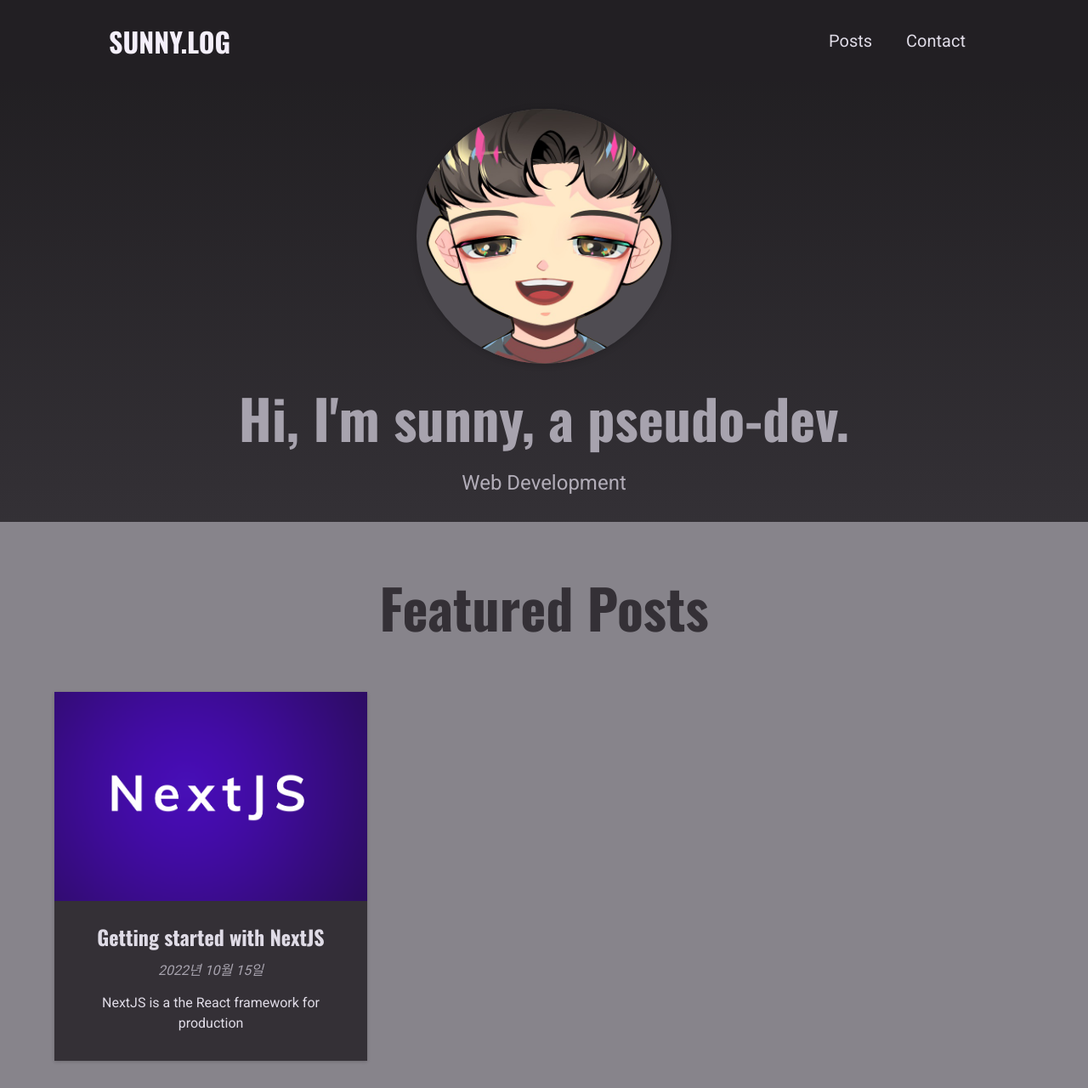
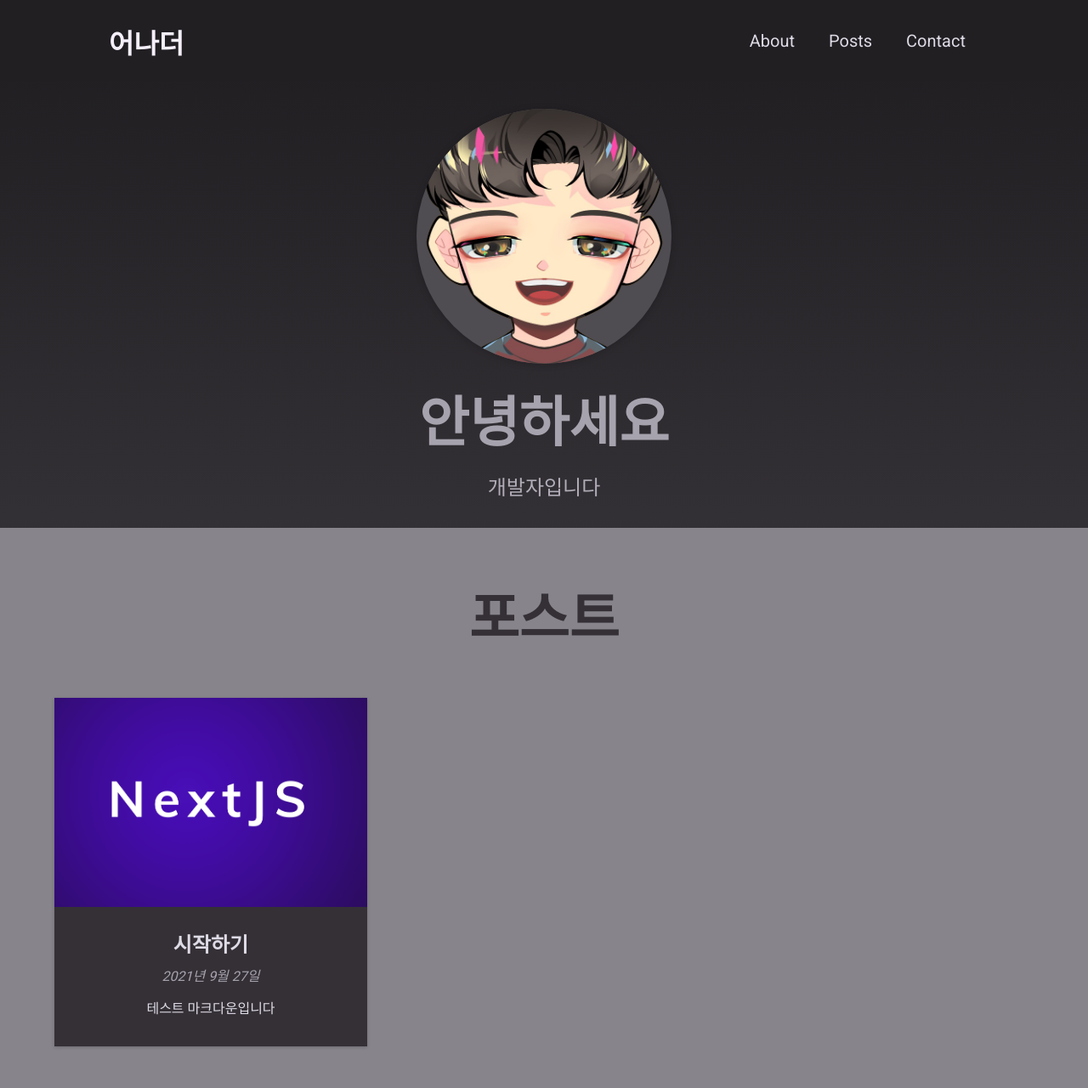
Before and after one commit to mynamesunpower/sunnylog, a Next.js app: page / in a window 1280 px wide. Shown: the whole page at 85% size. Built offline with nearby package versions, Linux system fonts and the light colour scheme.

Commit message:
modifying .md

```diff
--- a/components/layout/logo.tsx
+++ b/components/layout/logo.tsx
@@ -1,7 +1,7 @@
 import React from "react";
 import classes from "./logo.module.css";
 const Logo: React.FC = () => {
-  return <div className={classes.logo}>Sunny.log</div>;
+  return <div className={classes.logo}>어나더</div>;
 };
 
 export default Logo;
--- a/components/layout/main-navigation.tsx
+++ b/components/layout/main-navigation.tsx
@@ -14,6 +14,9 @@ const MainNavigation: React.FC = () => {
       <nav>
         <ul>
           <li>
+            <Link href="/about">About</Link>
+          </li>
+          <li>
             <Link href="/posts">Posts</Link>
           </li>
           <li>
--- a/components/mainpage/featured-posts.tsx
+++ b/components/mainpage/featured-posts.tsx
@@ -9,7 +9,7 @@ interface IFeaturedPosts {
 const FeaturedPosts: React.FC<IFeaturedPosts> = ({ posts }) => {
   return (
     <section className={classes.latest}>
-      <h2>Featured Posts</h2>
+      <h2>포스트</h2>
       <PostsGrid posts={posts} />
     </section>
   );
--- a/components/mainpage/hero.tsx
+++ b/components/mainpage/hero.tsx
@@ -12,8 +12,8 @@ const Hero = () => {
           height={300}
         />
       </div>
-      <h1>Hi, I'm sunny, a pseudo-dev.</h1>
-      <p>Web Development</p>
+      <h1>안녕하세요</h1>
+      <p>개발자입니다</p>
     </section>
   );
 };
--- a/content/posts/getting-started-with-nextjs.md
+++ b/content/posts/getting-started-with-nextjs.md
@@ -1,16 +1,14 @@
 ---
-title: 'Getting started with NextJS'
-date: '2022-10-15'
+title: '시작하기'
+date: '2021-9-27'
 author: 'Sunny Kim'
 image: getting-started-nextjs.png
-excerpt: "NextJS is a the React framework for production"
+excerpt: "테스트 마크다운입니다"
 isFeatured: true
 ---
-# This is a title.
+# 제목
 
-This is some regular text with a [link](https://google.com)
+테스트 텍스트와 [링크](https://google.com)
 
-# File-based Routing
-![Test](nextjs-file-based-routing.png)
-
-... More content ...
+# 내용
+![이미지](nextjs-file-based-routing.png)
```
Also changed, not shown: content/posts/mastering-javascript.md (+5 -7 lines).
